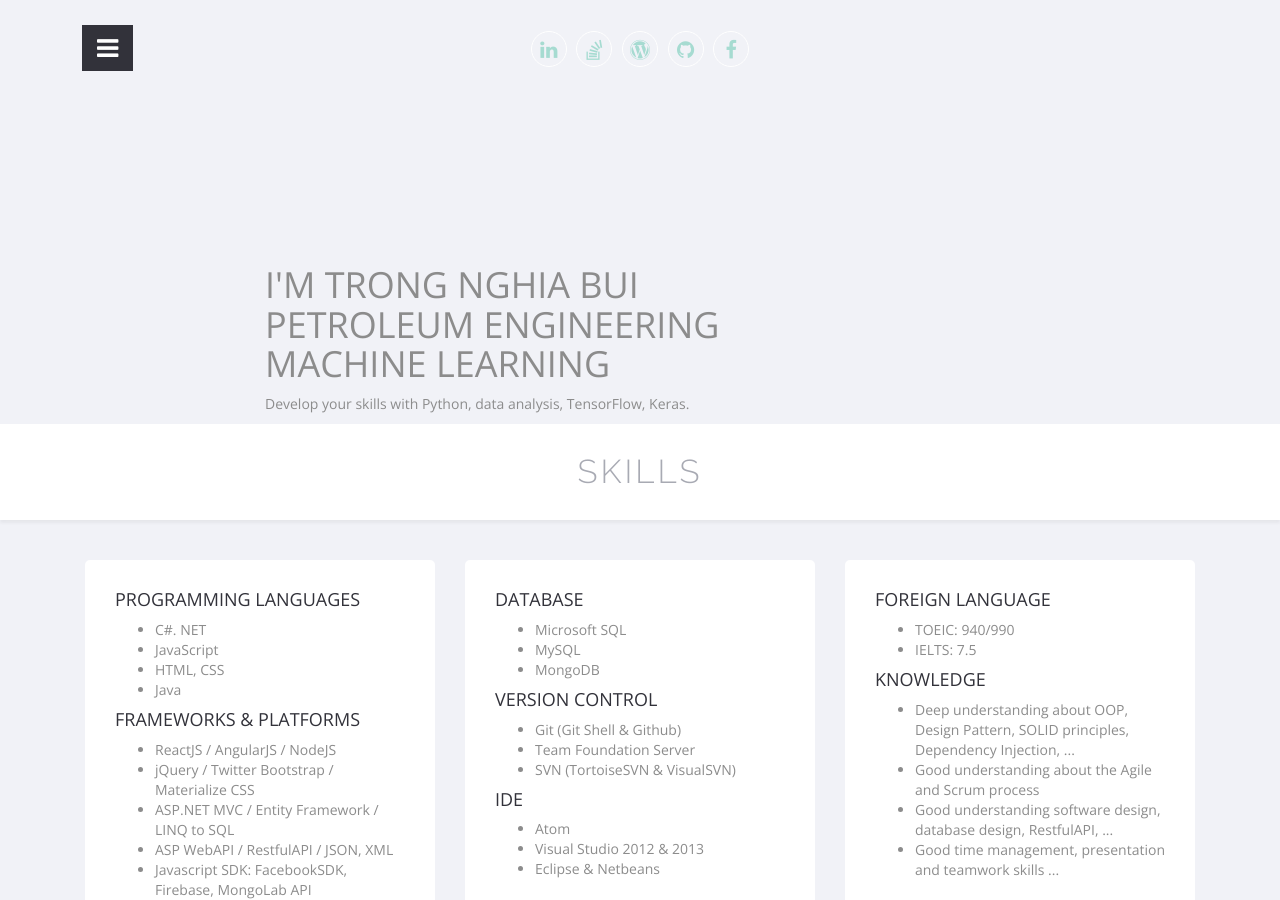
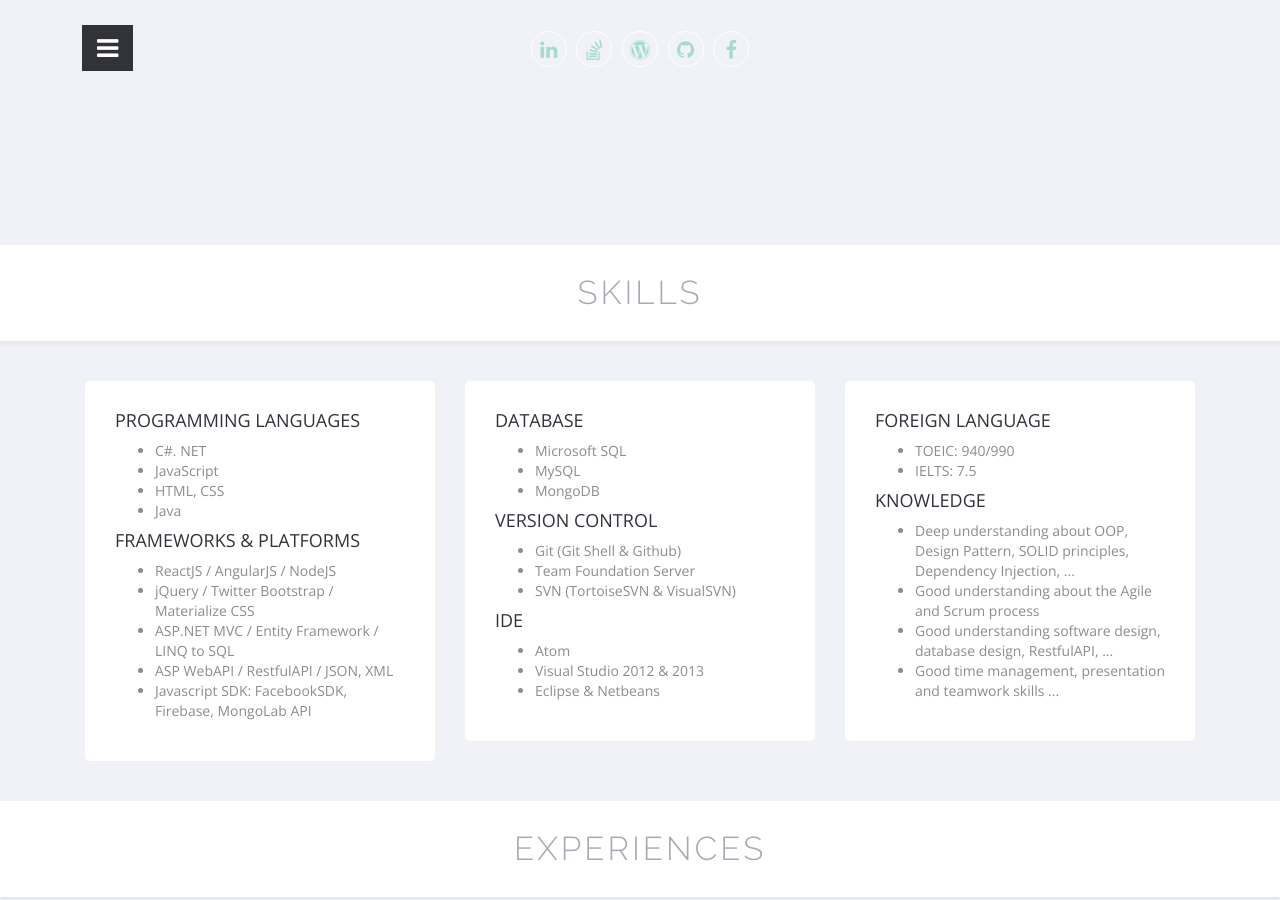
Before and after one commit to YanGBloG/superseded, a Jekyll site: the page index.html, which Jekyll copies as it is, in a window 1280 px wide and 900 px high, scrolled down 351 px. Built offline with Jekyll 4.4.1, drawn with Linux system fonts in a browser that asks for light colours.

Commit message:
Update index.html

```diff
--- a/index.html
+++ b/index.html
@@ -1,8 +1,8 @@
-<!-- ---
+<!--
 layout: page
 title: Petro Coding
 permalink: /
---- -->
+ -->
 
 <!doctype html>
 <html lang="en">
@@ -76,7 +76,7 @@ permalink: /
     </header>
 
 <!-- Start -->
-<section id="slider">
+<!-- <section id="slider">
   <div class="container">
     <div class="row">
       <div class="col-md-10 col-md-offset-2">
@@ -87,7 +87,7 @@ permalink: /
       </div>
     </div>
   </div>
-</section>
+</section> -->
 
   <section id="skills" class="default-section" data-scroll-reveal="enter from the bottom over .5s">
         <div class="section-heading">
```
